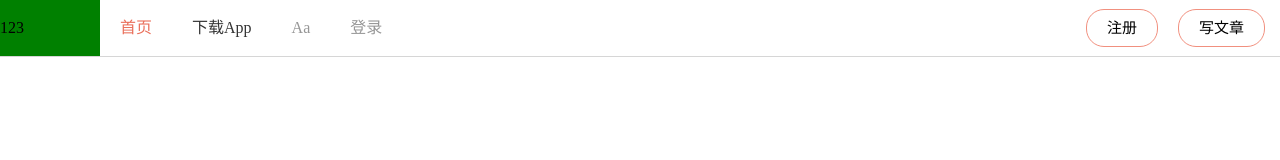
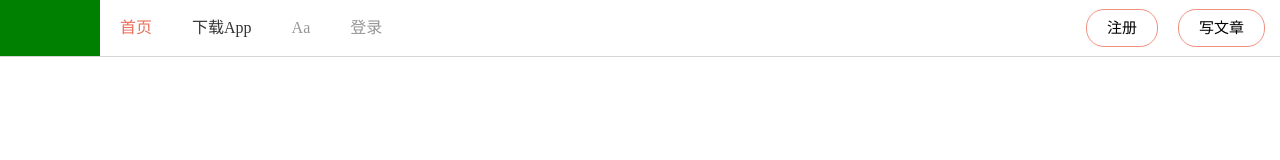
Before and after one commit to Alizwell/jianshu, a React (Create React App) app: page / in a window 1280 px wide. Shown: the top 160 px of the page. Built offline with nearby package versions, Linux system fonts and the light colour scheme.

Commit message:
使用attrs

```diff
--- a/src/common/header/index.js
+++ b/src/common/header/index.js
@@ -13,9 +13,7 @@ class Header extends Component{
 	render(){
 		return (
 			<HeaderWrap>
-				<Logo>
-					123
-				</Logo>
+				<Logo />
 				<Nav>
 					<NavItem className="index">首页</NavItem>
 					<NavItem className="down">下载App</NavItem>
--- a/src/common/header/style.js
+++ b/src/common/header/style.js
@@ -7,8 +7,9 @@ export const HeaderWrap =  styled.header`
 `;
 
 
-export const Logo =  styled.div`
+export const Logo =  styled.a.attrs({href:'./'})`
 	width: 100px;
+	height: 56px;
 	background:green;
 	display:inline-block;
 `;
@@ -16,6 +17,7 @@ export const Logo =  styled.div`
 export const Nav =  styled.div`
 	width: 930px;
 	height: 56px;
+	vertical-align: top;
 	display: inline-block;
 	&.left {
 		float:left;
```
